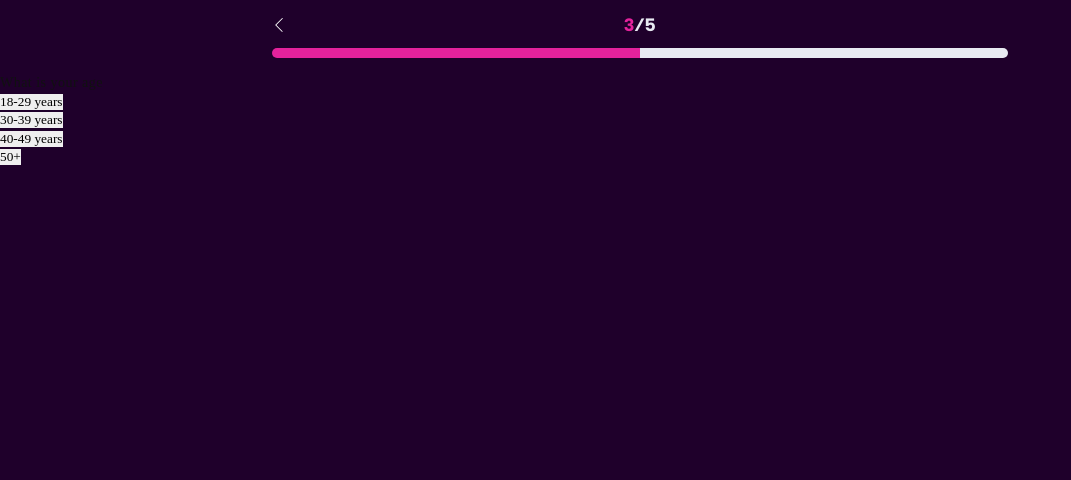
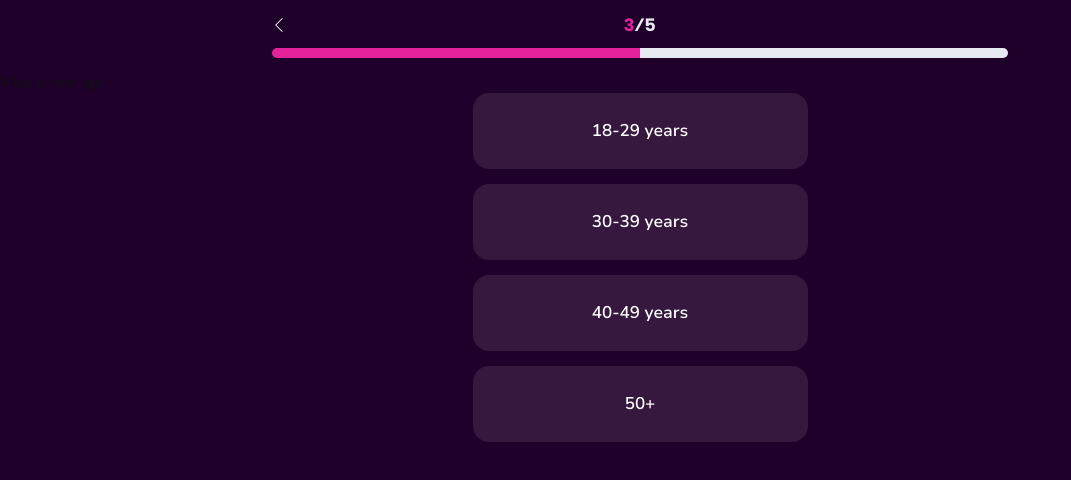
Before and after one commit to NNaumenko83/quiz-test-task, a React (Vite) app: page /quiz/3 in a window 1280 px wide. Shown: the top 480 px of the page, without its empty margins (0-1071 px from the left). Built offline with nearby package versions, Linux system fonts and the light colour scheme.

Commit message:
UPD: Page three

```diff
--- a/src/components/AgesList/AgesList.styled.tsx
+++ b/src/components/AgesList/AgesList.styled.tsx
@@ -0,0 +1,36 @@
+import styled from 'styled-components'
+
+export const AgeButton = styled.button`
+    width: 335px;
+    height: 76px;
+
+    display: flex;
+    justify-content: center;
+    align-items: center;
+
+    padding: 1.3125rem 1.25rem;
+
+    border: 2px solid rgb(54, 23, 61);
+    border-radius: 16px;
+
+    background: #36173d;
+
+    font-family: 'NunitoSans-SemiBold';
+    font-size: 1.0625rem;
+
+    line-height: 1.4;
+    letter-spacing: 0%;
+
+    color: #ffffff;
+    transition: all 250ms linear;
+
+    &:hover {
+        transform: scale(1.05);
+        color: #e4229c;
+    }
+`
+export const ButtonsList = styled.ul`
+    display: flex;
+    flex-direction: column;
+    gap: 0.9375rem;
+`
--- a/src/components/AgesList/AgesList.tsx
+++ b/src/components/AgesList/AgesList.tsx
@@ -4,6 +4,8 @@ import { useTranslation } from 'react-i18next'
 import { useNavigate } from 'react-router'
 import { AGES } from '../../constants/ages'
 import { getQuizFromLocalStorage } from '../../helpers/getQuizFromLocalStorage'
+import { AgeButton, ButtonsList } from './AgesList.styled'
+import Container from '../Container/Container'
 
 const AgesList = () => {
     const { t } = useTranslation()
@@ -24,17 +26,19 @@ const AgesList = () => {
     }
 
     return (
-        <ul>
+        <Container>
+            <ButtonsList>
                 {AGES.map((age, index) => (
                     <li key={age}>
-                    <button onClick={handleButtonClick} data-age={age}>
+                        <AgeButton onClick={handleButtonClick} data-age={age}>
                             {index < AGES.length - 1
                                 ? t('years', { years: age })
                                 : `${age}`}
-                    </button>
+                        </AgeButton>
                     </li>
                 ))}
-        </ul>
+            </ButtonsList>
+        </Container>
     )
 }
 
--- a/src/components/LanguagesList/LanguagesList.styled.ts
+++ b/src/components/LanguagesList/LanguagesList.styled.ts
@@ -1,6 +1,6 @@
 import styled from 'styled-components'
 
-export const ButtonsWrapper = styled.ul`
+export const ButtonsList = styled.ul`
     display: flex;
     flex-direction: column;
     gap: 0.9375rem;
--- a/src/components/LanguagesList/LanguagesList.tsx
+++ b/src/components/LanguagesList/LanguagesList.tsx
@@ -2,7 +2,7 @@ import React from 'react'
 import { LOCALS } from '../../i18n/constants'
 import { useNavigate } from 'react-router-dom'
 import i18next from 'i18next'
-import { ButtonsWrapper, LanguageButton } from './LanguagesList.styled'
+import { ButtonsList, LanguageButton } from './LanguagesList.styled'
 
 const LanguagesList = () => {
     const navigate = useNavigate()
@@ -19,7 +19,7 @@ const LanguagesList = () => {
 
     return (
         <>
-            <ButtonsWrapper>
+            <ButtonsList>
                 {Object.values(LOCALS).map(lang => (
                     <li key={lang[1]}>
                         <LanguageButton
@@ -30,7 +30,7 @@ const LanguagesList = () => {
                         </LanguageButton>
                     </li>
                 ))}
-            </ButtonsWrapper>
+            </ButtonsList>
         </>
     )
 }
```
Lines whose indentation alone changed are shown as unchanged.
